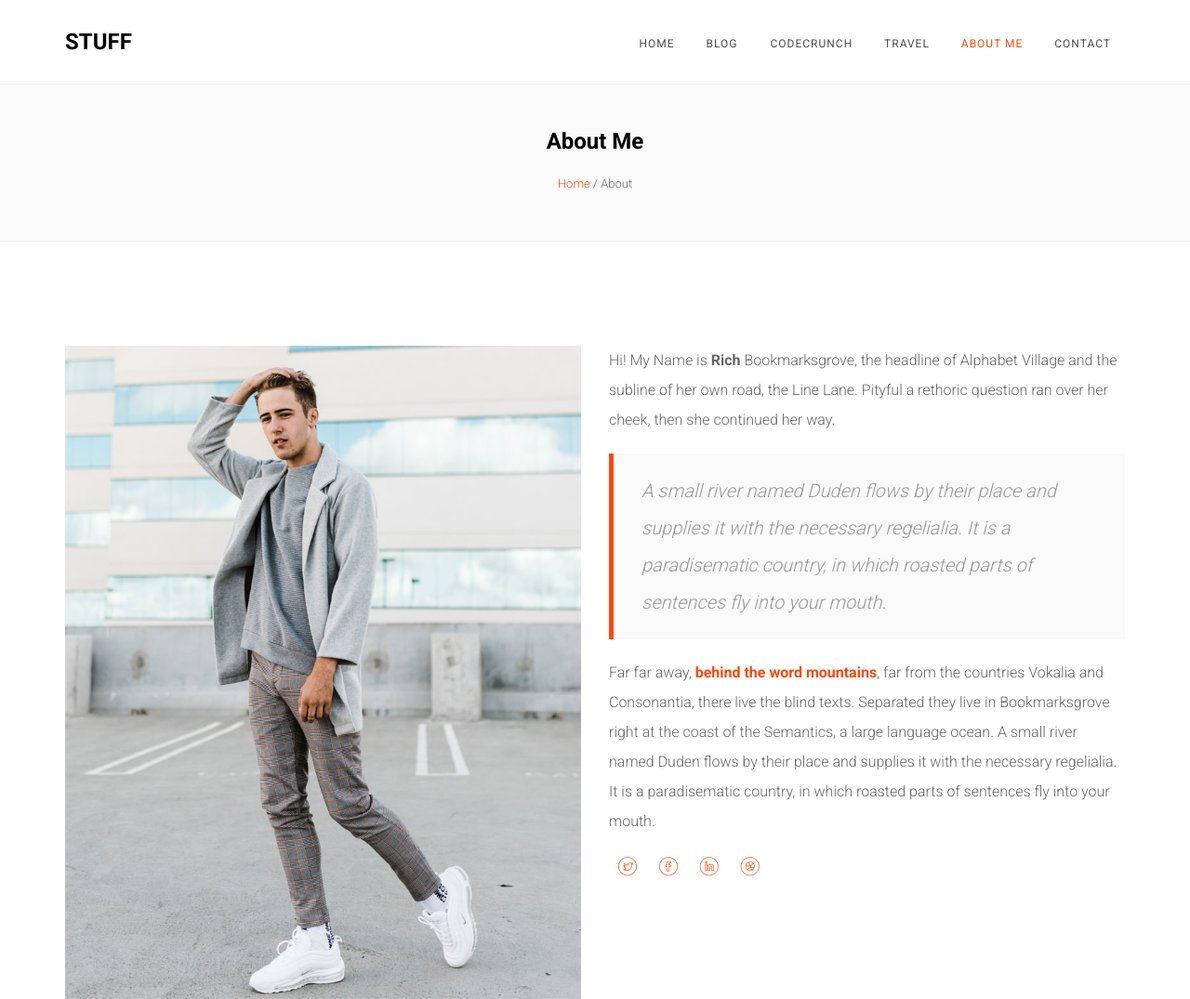
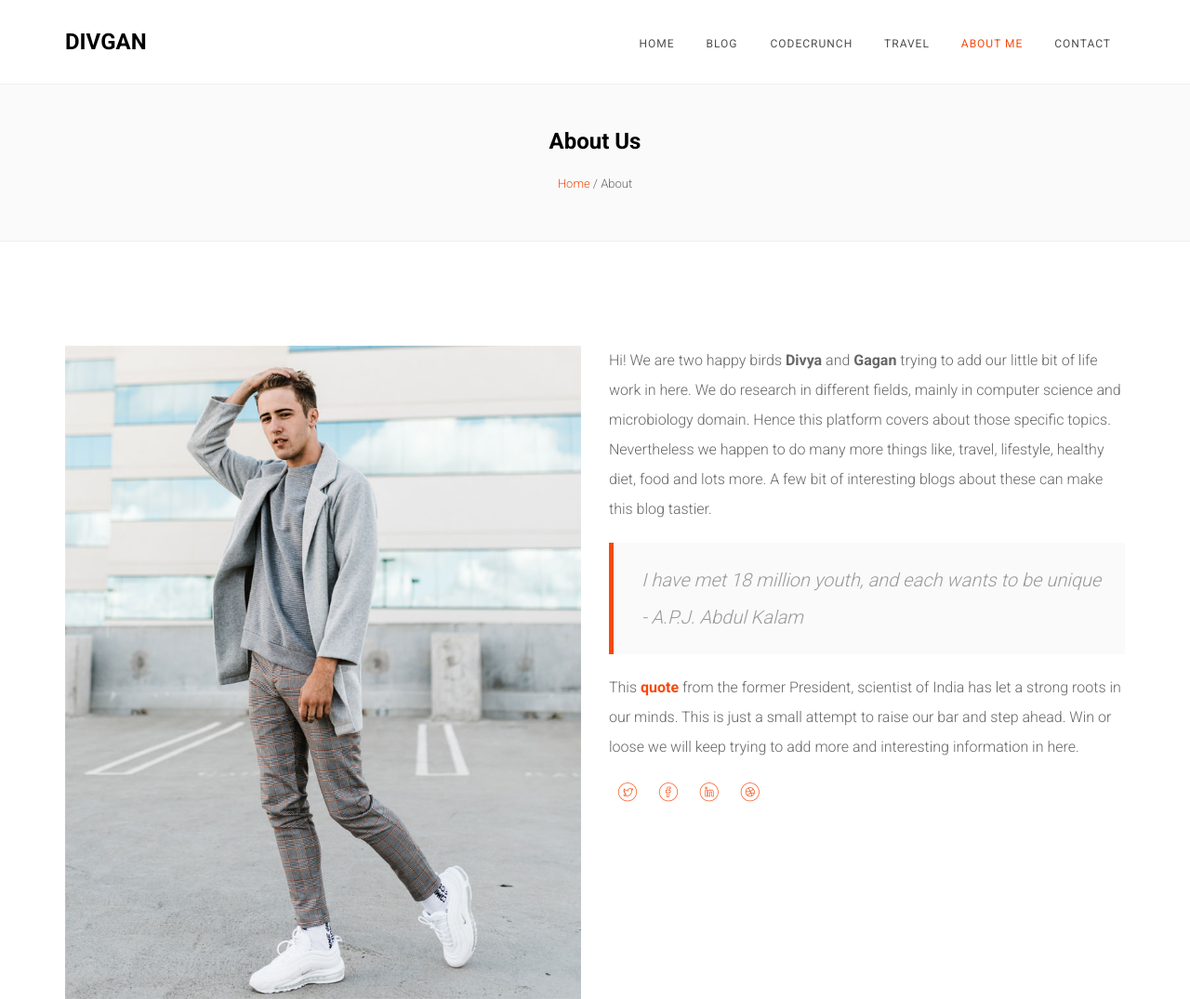
Before and after one commit to GaganGowda89/Divgan, a plain HTML site: page about.html in a window 1280 px wide. Shown: the top 1075 px of the page at 93% size. Drawn offline with Linux system fonts and the light colour scheme; files whose address does not match are found by name; a web font is replaced by a local one.

Commit message:
Updated the title and about us information

```diff
--- a/about.html
+++ b/about.html
@@ -3,7 +3,7 @@
 	<head>
 	<meta charset="utf-8">
 	<meta http-equiv="X-UA-Compatible" content="IE=edge">
-	<title>Stuff Template</title>
+	<title>Divgan Blog !!</title>
 	<meta name="viewport" content="width=device-width, initial-scale=1">
 	<meta name="description" content="" />
 	<meta name="keywords" content="" />
@@ -63,7 +63,7 @@
 				<div class="container">
 					<div class="row">
 						<div class="col-xs-2">
-							<div id="colorlib-logo"><a href="index.html">Stuff</a></div>
+							<div id="colorlib-logo"><a href="index.html">Divgan</a></div>
 						</div>
 						<div class="col-xs-10 text-right menu-1">
 							<ul>
@@ -92,7 +92,7 @@
 			<div class="container">
 				<div class="row">
 					<div class="col-md-12 breadcrumbs text-center">
-						<h2>About Me</h2>
+						<h2>About Us</h2>
 						<p><span><a href="index.html">Home</a></span> / <span>About</span></p>
 					</div>
 				</div>
@@ -106,11 +106,12 @@
 						<img class="img-responsive" src="images/author.jpg" alt="">
 					</div>
 					<div class="col-md-6">
-						<p>Hi! My Name is <strong>Rich</strong> Bookmarksgrove, the headline of Alphabet Village and the subline of her own road, the Line Lane. Pityful a rethoric question ran over her cheek, then she continued her way.</p>
+						<p>Hi! We are two happy birds <strong>Divya</strong> and <strong>Gagan</strong> trying to add our little bit of life work in here. We do research in different fields, mainly in computer science and microbiology domain. Hence this platform covers about those specific topics. Nevertheless we happen to do many more things like, travel, lifestyle, healthy diet, food and lots more. A few bit of interesting blogs about these can make this blog tastier. </p>
 						<blockquote>
-							A small river named Duden flows by their place and supplies it with the necessary regelialia. It is a paradisematic country, in which roasted parts of sentences fly into your mouth.
+							I have met 18 million youth, and each wants to be unique
+																					- A.P.J. Abdul Kalam
 						</blockquote>
-						<p class="first-letra">Far far away, <strong><a href="#">behind the word mountains</a></strong>, far from the countries Vokalia and Consonantia, there live the blind texts. Separated they live in Bookmarksgrove right at the coast of the Semantics, a large language ocean. A small river named Duden flows by their place and supplies it with the necessary regelialia. It is a paradisematic country, in which roasted parts of sentences fly into your mouth.</p>
+						<p class="first-letra">This <strong><a href="https://www.brainyquote.com/quotes/a_p_j_abdul_kalam_714568">quote</a></strong> from the former President, scientist of India has let a strong roots in our minds. This is just a small attempt to raise our bar and step ahead. Win or loose we will keep trying to add more and interesting information in here.</p>
 						<p>
 							<ul class="colorlib-social-icons">
 								<li><a href="#"><i class="icon-twitter"></i></a></li>
```
Also changed, not shown: blog.html (+2 -2 lines), contact.html (+2 -2 lines), event.html (+2 -2 lines), first_blog.html (+2 -2 lines), single.html (+2 -2 lines), travel.html (+2 -2 lines), 1 other file.
